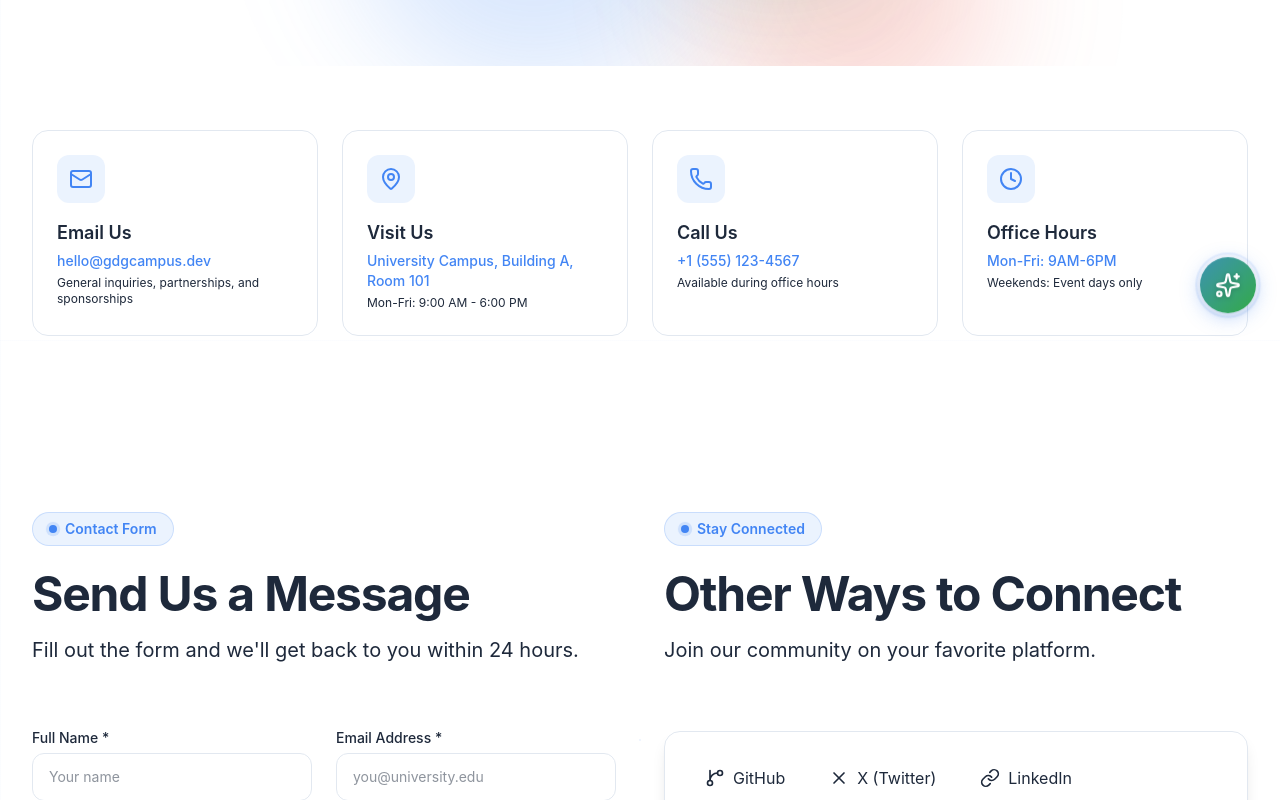
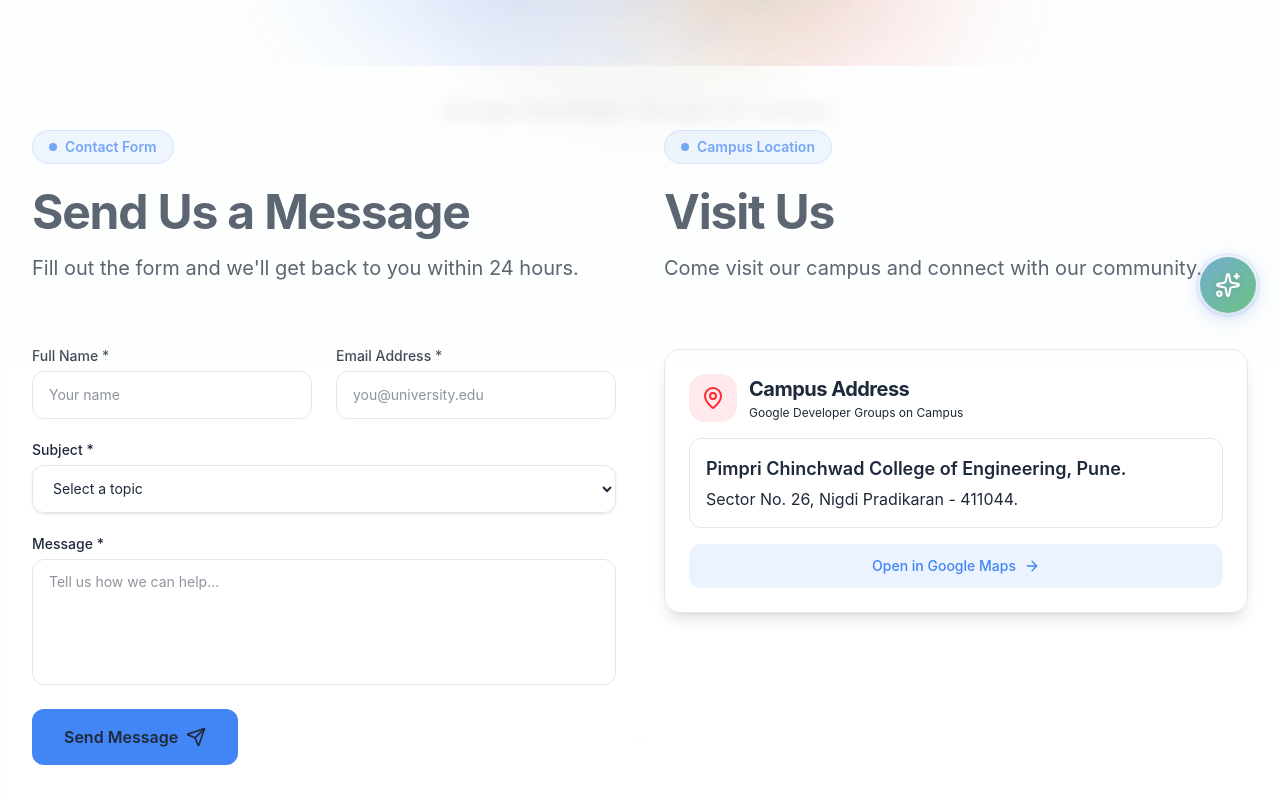
Before and after one commit to chinmayjain07/gdgc-newWebsite, a React (Vite) app in the folder frontend/: page /contact in a window 1280 px wide. Shown: the part 460-1260 px from the top of the page. Built offline with nearby package versions, Linux system fonts and the light colour scheme.

Commit message:
refactor: update About, Team quotes, and Contact visit us card with email validation

```diff
--- a/frontend/src/components/team/TeamFlipCard.jsx
+++ b/frontend/src/components/team/TeamFlipCard.jsx
@@ -165,8 +165,18 @@ export function TeamFlipCard({ member }) {
             </button>
           </div>
 
-          {/* Middle: Bio & Skills */}
-          <div className="my-auto space-y-2.5 py-1">
+          {/* Middle: Quote from TY (Third Year) Student */}
+          <div className="my-auto flex flex-col justify-center items-center text-center px-3 py-6">
+            <blockquote className="text-sm sm:text-base text-foreground/90 italic font-medium leading-relaxed">
+              "{member.quote || ' - '}"
+            </blockquote>
+            <p className="text-xs text-muted-foreground font-semibold mt-3">
+              - {member.name || 'TY Student'}
+            </p>
+          </div>
+
+          {/* <!-- About section - temporarily commented out per request --> */}
+          {/*
           <div className="space-y-1">
             <span className="text-[10px] uppercase tracking-wider text-muted-foreground font-semibold">
               About
@@ -175,8 +185,10 @@ export function TeamFlipCard({ member }) {
               "{member.bio || 'Passionate student developer contributing to tech innovation and community workshops at GDGC.'}"
             </p>
           </div>
+          */}
 
-            {/* Skills Pills */}
+          {/* <!-- Tech stack display - temporarily commented out per request --> */}
+          {/*
           {member.skills && member.skills.length > 0 && (
             <div className="pt-0.5">
               <div className="flex flex-wrap gap-1">
@@ -191,9 +203,10 @@ export function TeamFlipCard({ member }) {
               </div>
             </div>
           )}
-          </div>
+          */}
 
-          {/* Bottom: LinkedIn & GitHub Profile Actions */}
+          {/* <!-- LinkedIn and GitHub links on back - temporarily commented out per request --> */}
+          {/*
           <div className="pt-2.5 border-t border-border/40">
             <div className="flex items-center gap-2">
               {linkedinLink && (
@@ -225,6 +238,7 @@ export function TeamFlipCard({ member }) {
               )}
             </div>
           </div>
+          */}
         </div>
       </div>
     </div>
--- a/frontend/src/hooks/useContactForm.js
+++ b/frontend/src/hooks/useContactForm.js
@@ -18,14 +18,65 @@ export const SUBJECT_OPTIONS = [
   { value: 'other', label: 'Other' },
 ];
 
+export function validateEmail(email) {
+  const trimmed = (email || '').trim();
+  if (!trimmed) {
+    return { isValid: false, message: 'Please enter your email address.' };
+  }
+  if (!trimmed.includes('@')) {
+    return {
+      isValid: false,
+      message: "Email is incorrect: missing '@' symbol (e.g. yourname@gmail.com).",
+    };
+  }
+  if (trimmed.startsWith('@')) {
+    return {
+      isValid: false,
+      message: "Email is incorrect: missing username before '@'.",
+    };
+  }
+  const parts = trimmed.split('@');
+  if (parts.length > 2) {
+    return {
+      isValid: false,
+      message: "Email is incorrect: multiple '@' symbols found.",
+    };
+  }
+  const domain = parts[1];
+  if (!domain || !domain.includes('.')) {
+    return {
+      isValid: false,
+      message: "Email is incorrect: missing valid domain extension (e.g. .com, .edu).",
+    };
+  }
+  if (domain.endsWith('.')) {
+    return {
+      isValid: false,
+      message: "Email is incorrect: domain cannot end with a period.",
+    };
+  }
+  const emailRegex = /^[a-zA-Z0-9.!#$%&'*+/=?^_`{|}~-]+@[a-zA-Z0-9-]+(?:\.[a-zA-Z0-9-]+)+$/;
+  if (!emailRegex.test(trimmed)) {
+    return {
+      isValid: false,
+      message: 'Incorrect email entered: please provide a valid email format.',
+    };
+  }
+  return { isValid: true, message: '' };
+}
+
 export function useContactForm(onSuccess) {
   const [formData, setFormData] = useState(INITIAL_CONTACT_FORM);
   const [submitStatus, setSubmitStatus] = useState(null); // 'loading' | 'success' | 'error' | null
   const [errorMessage, setErrorMessage] = useState('');
+  const [emailError, setEmailError] = useState('');
 
   const handleChange = (e) => {
     const { name, value } = e.target;
     setFormData((prev) => ({ ...prev, [name]: value }));
+    if (name === 'email' && emailError) {
+      setEmailError('');
+    }
   };
 
   const handleSubmit = async (e) => {
@@ -39,12 +90,25 @@ export function useContactForm(onSuccess) {
       setTimeout(() => {
         setSubmitStatus(null);
         setErrorMessage('');
-      }, 4000);
+      }, 5000);
+      return;
+    }
+
+    const emailCheck = validateEmail(formData.email);
+    if (!emailCheck.isValid) {
+      setSubmitStatus('error');
+      setErrorMessage(emailCheck.message);
+      setEmailError(emailCheck.message);
+      setTimeout(() => {
+        setSubmitStatus(null);
+        setErrorMessage('');
+      }, 6000);
       return;
     }
 
     setSubmitStatus('loading');
     setErrorMessage('');
+    setEmailError('');
 
     try {
       // Simulate network submission delay (or replace with live API endpoint)
@@ -67,18 +131,41 @@ export function useContactForm(onSuccess) {
     }
   };
 
+  const handleBlur = (e) => {
+    const { name, value } = e.target;
+    if (name === 'email' && value.trim()) {
+      const check = validateEmail(value);
+      if (!check.isValid) {
+        setSubmitStatus('error');
+        setErrorMessage(check.message);
+        setEmailError(check.message);
+      }
+    }
+  };
+
+  const clearError = () => {
+    setSubmitStatus(null);
+    setErrorMessage('');
+    setEmailError('');
+  };
+
   const resetForm = () => {
     setFormData(INITIAL_CONTACT_FORM);
     setSubmitStatus(null);
     setErrorMessage('');
+    setEmailError('');
   };
 
   return {
     formData,
     submitStatus,
     errorMessage,
+    emailError,
+    setEmailError,
     handleChange,
+    handleBlur,
     handleSubmit,
+    clearError,
     resetForm,
     setFormData,
   };
--- a/frontend/src/pages/About.jsx
+++ b/frontend/src/pages/About.jsx
@@ -104,7 +104,7 @@ export function About() {
           </div>
         </div>
       </section>
-      {/* ── Our Journey / Timeline (Commented Out) ── */}
+      {/* <!-- Our Journey section - temporarily commented out per request --> */}
       {/*
       <section className="relative py-20 lg:py-28 bg-muted/30" aria-labelledby="journey-title">
         <AnimatedBackground variant="grid" />
@@ -176,7 +176,7 @@ export function About() {
         </div>
       </section>
 
-      {/* ── What Our Members Say / Testimonials (Commented Out) ── */}
+      {/* <!-- What Our Members Say section - temporarily commented out per request --> */}
       {/*
       <section className="relative py-20 lg:py-28 bg-muted/30" aria-labelledby="team-title">
         <div className="max-w-7xl mx-auto px-4 sm:px-6 lg:px-8">
--- a/frontend/src/pages/Contact.jsx
+++ b/frontend/src/pages/Contact.jsx
@@ -53,12 +53,46 @@ const faqs = [
 ];
 
 export function Contact() {
-  const { formData, submitStatus, errorMessage, handleChange, handleSubmit } = useContactForm();
+  const { formData, submitStatus, errorMessage, emailError, setEmailError, handleChange, handleBlur, handleSubmit, clearError } = useContactForm();
   const [expandedFaq, setExpandedFaq] = useState(null);
   const { theme } = useTheme();
 
   return (
     <>
+      {/* Animated Validation Pop-up Alert Toast */}
+      <AnimatePresence>
+        {submitStatus === 'error' && errorMessage && (
+          <motion.div
+            initial={{ opacity: 0, y: -25, scale: 0.95 }}
+            animate={{ opacity: 1, y: 0, scale: 1 }}
+            exit={{ opacity: 0, y: -25, scale: 0.95 }}
+            transition={{ type: 'spring', stiffness: 400, damping: 25 }}
+            className="fixed top-24 right-4 sm:right-8 z-50 max-w-md p-4 rounded-2xl bg-card border-2 border-red-500/80 shadow-2xl shadow-red-500/25 text-foreground flex items-start gap-3 backdrop-blur-xl"
+            role="alert"
+          >
+            <div className="p-2 rounded-xl bg-red-500/10 text-red-500 shrink-0 mt-0.5">
+              <AlertCircle className="w-5 h-5 animate-pulse" />
+            </div>
+            <div className="flex-1 pr-2">
+              <h4 className="text-sm font-bold text-red-500">
+                Invalid Input Alert
+              </h4>
+              <p className="text-xs sm:text-sm text-foreground/90 mt-1 leading-relaxed">
+                {errorMessage}
+              </p>
+            </div>
+            <button
+              type="button"
+              onClick={clearError}
+              className="p-1 rounded-lg text-muted-foreground hover:text-foreground transition-colors cursor-pointer"
+              aria-label="Close alert"
+            >
+              <X className="w-4 h-4" />
+            </button>
+          </motion.div>
+        )}
+      </AnimatePresence>
+
       <section className="relative min-h-[50vh] flex items-center overflow-hidden" aria-labelledby="contact-hero-title">
         <AnimatedBackground variant="orb" />
         <div className="relative max-w-7xl mx-auto px-4 sm:px-6 lg:px-8 py-20 lg:py-32 text-center">
@@ -97,6 +131,8 @@ export function Contact() {
         </div>
       </section>
 
+      {/* <!-- Contact info cards (Email Us, Visit Us, Call Us, Office Hours) - temporarily commented out per request --> */}
+      {/*
       <section className="relative py-10 lg:py-16" aria-labelledby="contact-info-title">
         <div className="max-w-7xl mx-auto px-4 sm:px-6 lg:px-8">
           <div className="grid md:grid-cols-2 lg:grid-cols-4 gap-6 mb-12">
@@ -121,6 +157,7 @@ export function Contact() {
           </div>
         </div>
       </section>
+      */}
 
       <section className="relative py-10 lg:py-16" aria-labelledby="contact-form-title">
         <div className="max-w-7xl mx-auto px-4 sm:px-6 lg:px-8">
@@ -155,13 +192,17 @@ export function Contact() {
                     initial={{ opacity: 0, scale: 0.95 }}
                     animate={{ opacity: 1, scale: 1 }}
                     exit={{ opacity: 0, scale: 0.95 }}
-                    className="p-6 rounded-2xl bg-red-500/10 border border-red-500/20 text-red-500 flex items-center gap-3 mb-6"
+                    className="p-5 rounded-2xl bg-red-500/10 border border-red-500/20 text-red-500 flex items-center gap-3 mb-6"
                     role="alert"
                   >
                     <AlertCircle className="w-6 h-6 flex-shrink-0" />
                     <div>
-                      <p className="font-semibold">Something Went Wrong</p>
-                      <p className="text-sm">Please try again or email us directly.</p>
+                      <p className="font-semibold text-sm sm:text-base">
+                        {errorMessage || 'Something Went Wrong'}
+                      </p>
+                      <p className="text-xs text-muted-foreground mt-0.5">
+                        Please review the highlighted fields and try again.
+                      </p>
                     </div>
                   </motion.div>
                 ) : null}
@@ -191,9 +232,17 @@ export function Contact() {
                       placeholder="you@university.edu"
                       value={formData.email}
                       onChange={handleChange}
+                      onBlur={handleBlur}
                       required
                       disabled={submitStatus === 'loading'}
+                      className={emailError ? 'border-red-500 focus-visible:ring-red-500 ring-1 ring-red-500/40' : ''}
                     />
+                    {emailError && (
+                      <p className="text-xs text-red-500 font-medium mt-1.5 flex items-center gap-1">
+                        <AlertCircle className="w-3.5 h-3.5" />
+                        {emailError}
+                      </p>
+                    )}
                   </div>
                 </div>
                 <div>
@@ -205,10 +254,14 @@ export function Contact() {
                     onChange={handleChange}
                     required
                     disabled={submitStatus === 'loading'}
-                    className="w-full h-12 rounded-xl border border-border bg-background px-4 py-2.5 text-sm focus:outline-none focus:ring-2 focus:ring-ring focus:border-transparent"
+                    className="w-full h-12 rounded-xl border border-border bg-background text-foreground px-4 py-2.5 text-sm focus:outline-none focus:ring-2 focus:ring-ring focus:border-transparent cursor-pointer shadow-sm"
                   >
                     {SUBJECT_OPTIONS.map((opt) => (
-                      <option key={opt.value} value={opt.value}>
+                      <option
+                        key={opt.value}
+                        value={opt.value}
+                        className="bg-card text-foreground py-2"
+                      >
                         {opt.label}
                       </option>
                     ))}
@@ -235,6 +288,50 @@ export function Contact() {
             </div>
 
             <div>
+              <SectionHeader
+                title="Visit Us"
+                subtitle="Come visit our campus and connect with our community."
+                align="left"
+                badge="Campus Location"
+              />
+
+              <Card className="overflow-hidden border border-border/60 hover:shadow-xl transition-all duration-300">
+                <CardHeader className="pb-4">
+                  <div className="flex items-center gap-3">
+                    <div className="w-12 h-12 rounded-2xl bg-red-500/10 text-red-500 flex items-center justify-center flex-shrink-0">
+                      <MapPin className="w-6 h-6" />
+                    </div>
+                    <div>
+                      <CardTitle className="text-xl">Campus Address</CardTitle>
+                      <p className="text-xs text-muted-foreground mt-0.5">Google Developer Groups on Campus</p>
+                    </div>
+                  </div>
+                </CardHeader>
+                <CardContent className="space-y-4">
+                  <div className="p-4 rounded-xl bg-muted/60 border border-border/40 space-y-1">
+                    <p className="font-semibold text-foreground text-base sm:text-lg">
+                      Pimpri Chinchwad College of Engineering, Pune.
+                    </p>
+                    <p className="text-muted-foreground text-sm sm:text-base">
+                      Sector No. 26, Nigdi Pradikaran - 411044.
+                    </p>
+                  </div>
+
+                  <a
+                    href="https://maps.google.com/?q=Pimpri+Chinchwad+College+of+Engineering+Nigdi+Pune"
+                    target="_blank"
+                    rel="noopener noreferrer"
+                    className="inline-flex items-center justify-center gap-2 w-full py-3 px-4 rounded-xl bg-primary/10 hover:bg-primary text-primary hover:text-primary-foreground font-medium text-sm transition-colors group"
+                  >
+                    <span>Open in Google Maps</span>
+                    <ArrowRight className="w-4 h-4 transition-transform group-hover:translate-x-1" />
+                  </a>
+                </CardContent>
+              </Card>
+
+              {/* <!-- 'Other Ways to Connect' & 'Why Contact Us?' sections - temporarily commented out per request --> */}
+              {/*
+              <div className="mt-8">
                 <SectionHeader
                   title="Other Ways to Connect"
                   subtitle="Join our community on your favorite platform."
@@ -297,6 +394,8 @@ export function Contact() {
                   </CardContent>
                 </Card>
               </div>
+              */}
+            </div>
           </div>
         </div>
       </section>
@@ -353,6 +452,8 @@ export function Contact() {
         </div>
       </section>
 
+      {/* <!-- 'Ready to Join the Community?' section - temporarily commented out per request --> */}
+      {/*
       <section className="relative py-20 lg:py-28" aria-labelledby="cta-title">
         <AnimatedBackground variant="orb" />
         <div className="relative max-w-4xl mx-auto px-4 sm:px-6 lg:px-8 text-center">
@@ -397,6 +498,7 @@ export function Contact() {
           </motion.div>
         </div>
       </section>
+      */}
     </>
   );
 }
--- a/frontend/src/pages/Team.jsx
+++ b/frontend/src/pages/Team.jsx
@@ -9,9 +9,10 @@ import { TeamFlipCard } from '@/components/team/TeamFlipCard';
 
 const teamTabs = [
   { id: 'faculties', label: 'Faculties', count: faculties.length },
-  { id: 'leads', label: 'Leads', count: leads.length },
+  // <!-- Leads section - positions not finalized yet -->
+  // { id: 'leads', label: 'Leads', count: leads.length },
   { id: 'domainHeads', label: 'Domain Heads', count: domainHeads.length },
-  { id: 'all', label: 'All Members', count: allTeam.length },
+  { id: 'all', label: 'All Members', count: faculties.length + domainHeads.length },
 ];
 
 export function Team() {
@@ -130,7 +131,8 @@ export function Team() {
             </div>
           )}
 
-          {/* TAB 2: LEADS (3 Cards) */}
+          {/* <!-- Leads section - positions not finalized yet --> */}
+          {/*
           {activeTab === 'leads' && (
             <div className="space-y-8">
               <div className="text-center max-w-2xl mx-auto mb-8">
@@ -158,6 +160,7 @@ export function Team() {
               </div>
             </div>
           )}
+          */}
 
           {/* TAB 3: DOMAIN HEADS (15 cards across 3 domains, with domain heading above and cards in a row) */}
           {activeTab === 'domainHeads' && (
@@ -222,7 +225,8 @@ export function Team() {
                 </div>
               </div>
 
-              {/* Section 2: Leads (3 Cards) */}
+              {/* <!-- Leads section - positions not finalized yet --> */}
+              {/*
               <div className="space-y-6">
                 <div className="flex items-center gap-3 pb-3 border-b border-border/60">
                   <Award className="w-5 h-5 text-red-500" />
@@ -239,6 +243,7 @@ export function Team() {
                   ))}
                 </div>
               </div>
+              */}
 
               {/* Section 3: Domain Heads (3 Domains x 5 Cards) */}
               <div className="space-y-12">
```
Lines whose indentation alone changed are shown as unchanged.
